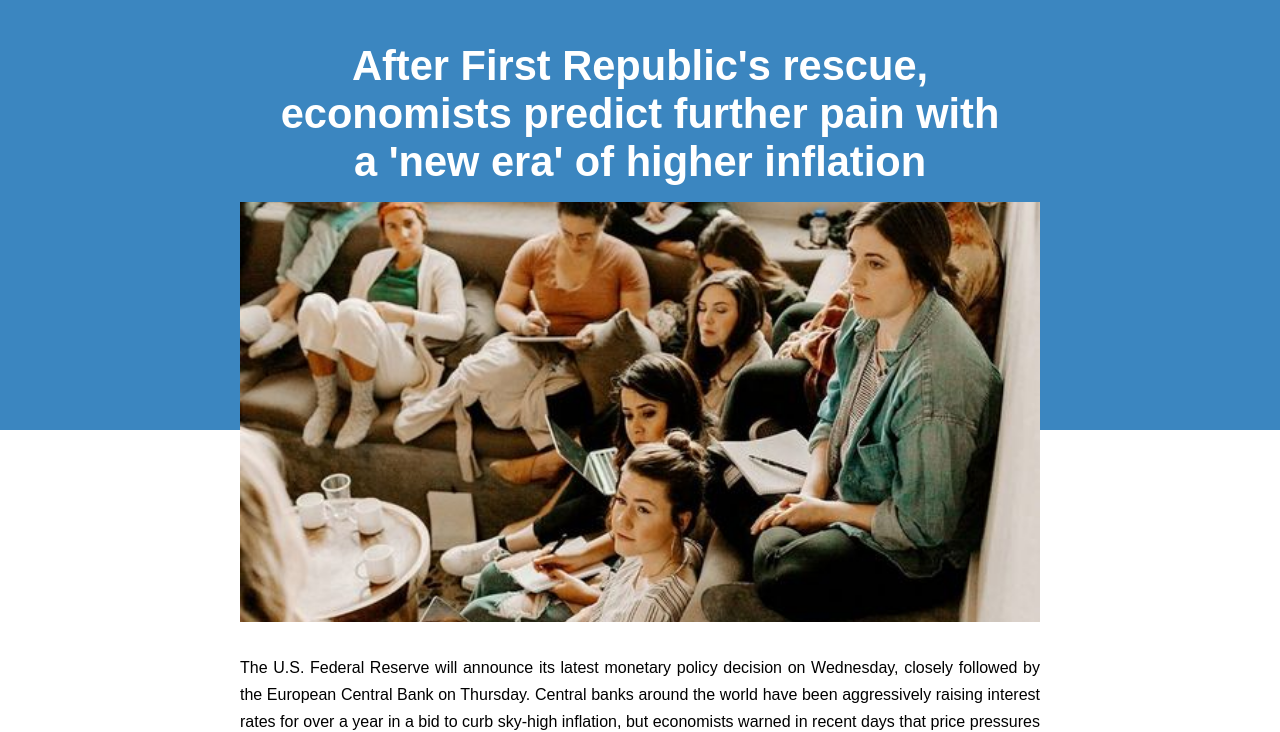
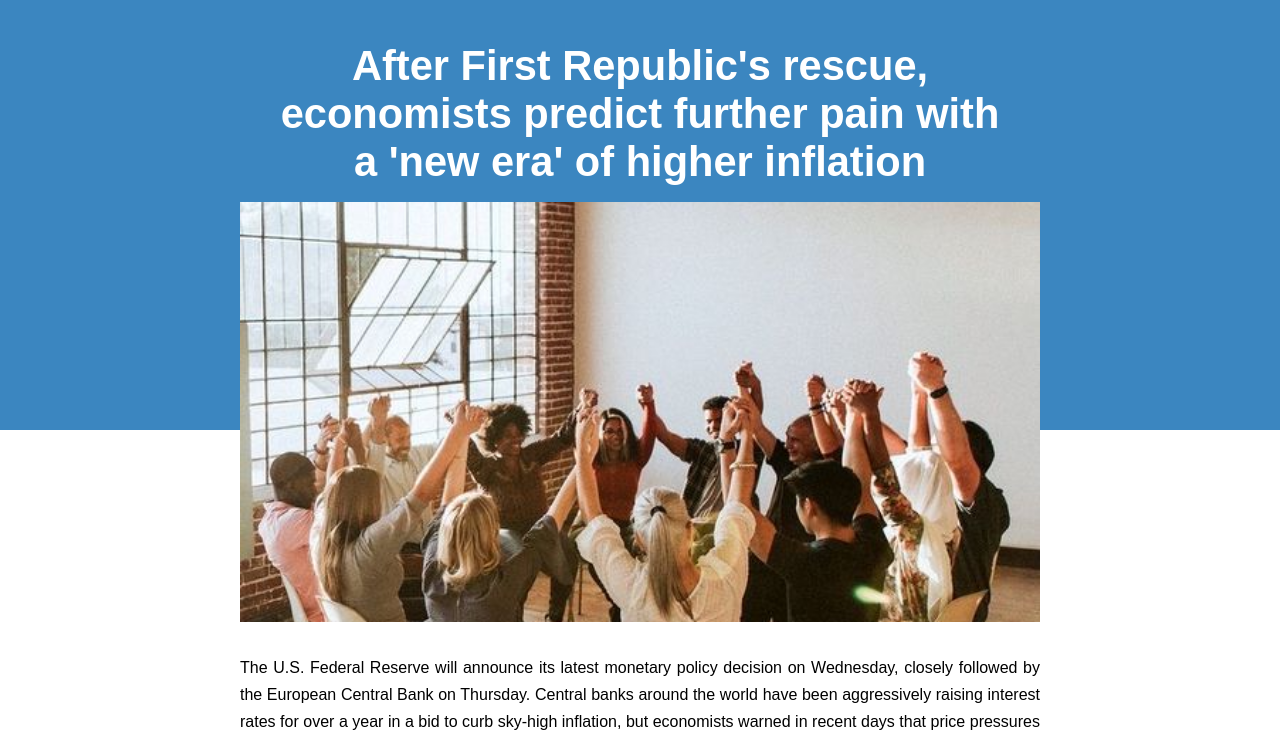
Before and after one commit to Tech4-Impact-BE23/Responsive-BE23, a website: page article/post-page.html in a window 1280 px wide. Shown: the part 70-802 px from the top of the page. Drawn offline with nearby package versions, Linux system fonts and the light colour scheme.

Commit message:
edit img post-page.html

```diff
--- a/article/post-page.html
+++ b/article/post-page.html
@@ -28,7 +28,7 @@
     <section class="post-header">
         <div class="header-content post-container">
                 <h1 class="header-title">After First Republic's rescue, economists predict further pain with a 'new era' of higher inflation</h1>
-                <img src="1.jpg" alt="" class="header-img">
+                <img src="2.jpg" alt="" class="header-img">
 
 
             </div>
```
